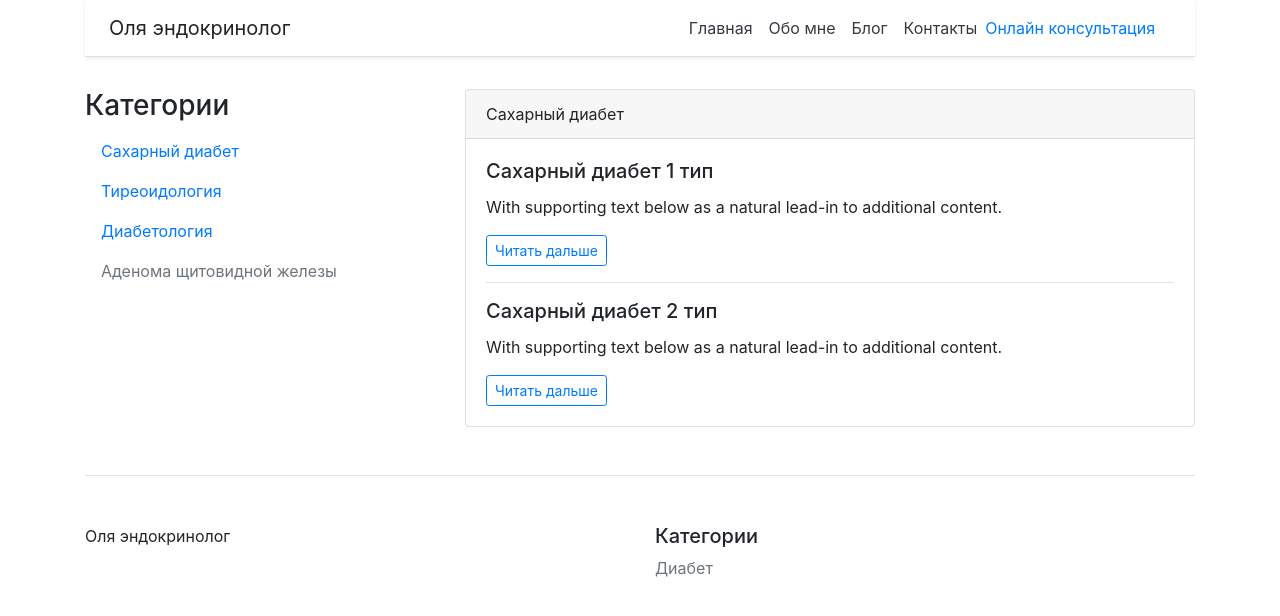
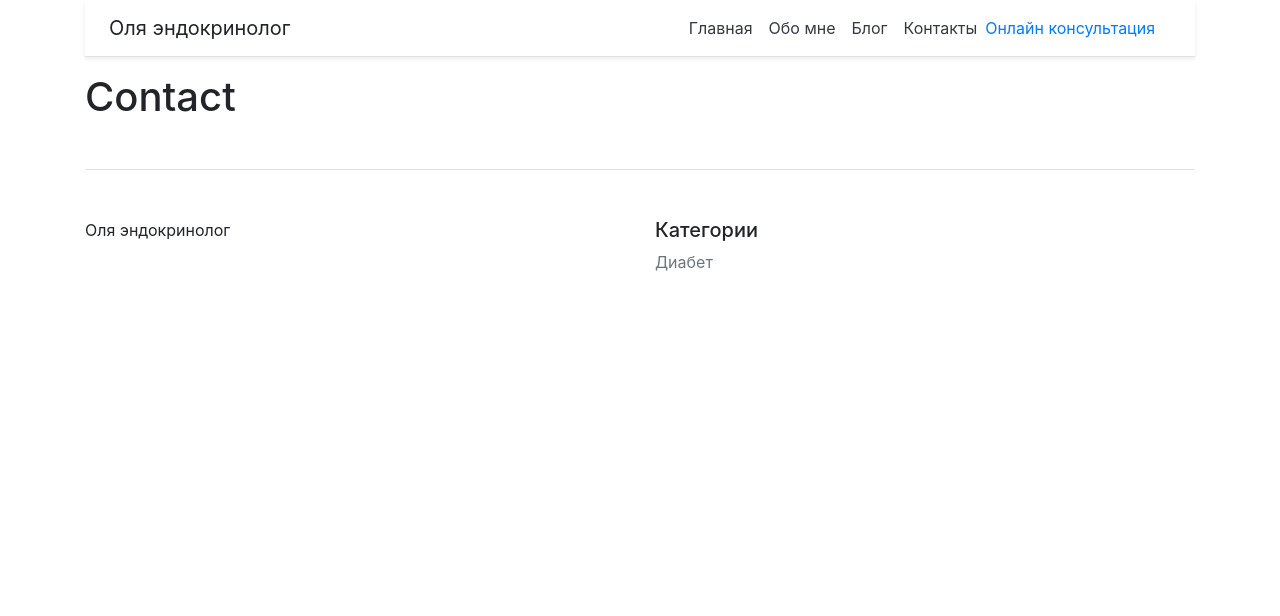
Before and after one commit to KlimovCode/blog, a React (Create React App) app in the folder client/: page /contacts in a window 1280 px wide. Before the commit this address led to /. Shown: the top 616 px of the page. Built offline with nearby package versions, Linux system fonts and the light colour scheme.

Commit message:
add contactPage

```diff
--- a/client/src/common/Nav.jsx
+++ b/client/src/common/Nav.jsx
@@ -10,7 +10,7 @@ export const Nav = () => {
         <NavLink to="/" className="p-2 text-dark">Главная</NavLink>
         <NavLink to="/" className="p-2 text-dark">Обо мне</NavLink>
         <NavLink to="/" className="p-2 text-dark">Блог</NavLink>
-        <NavLink to="/" className="p-2 text-dark">Контакты</NavLink>
+        <NavLink to="/contacts" className="p-2 text-dark">Контакты</NavLink>
         <NavLink to="/online" className="">Онлайн консультация</NavLink>
       </nav>
     </div>
--- /dev/null
+++ b/client/src/pages/ContactPage.jsx
@@ -0,0 +1,9 @@
+import React from 'react'
+
+export const ContactPage = () => {
+  return (
+    <div>
+      <h1>Contact</h1>
+    </div>
+  )
+}
--- a/client/src/routes.js
+++ b/client/src/routes.js
@@ -3,6 +3,7 @@ import { Switch, Route, Redirect } from 'react-router-dom'
 
 import { MainPage } from './pages/MainPage'
 import { OnlinePage } from './pages/OnlinePage'
+import { ContactPage } from './pages/ContactPage'
 
 export const useRoutes = () => {
   return (
@@ -13,6 +14,9 @@ export const useRoutes = () => {
       <Route path="/online" exact>
         <OnlinePage />
       </Route>
+      <Route path="/contacts" exact>
+        <ContactPage />
+      </Route>
       <Redirect to="/" />
     </Switch>
   )
```
